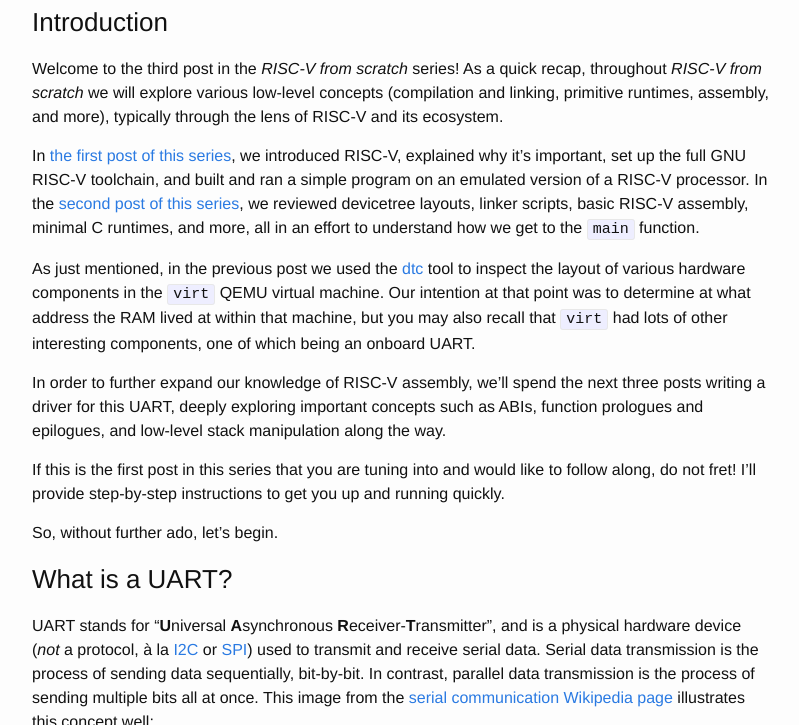
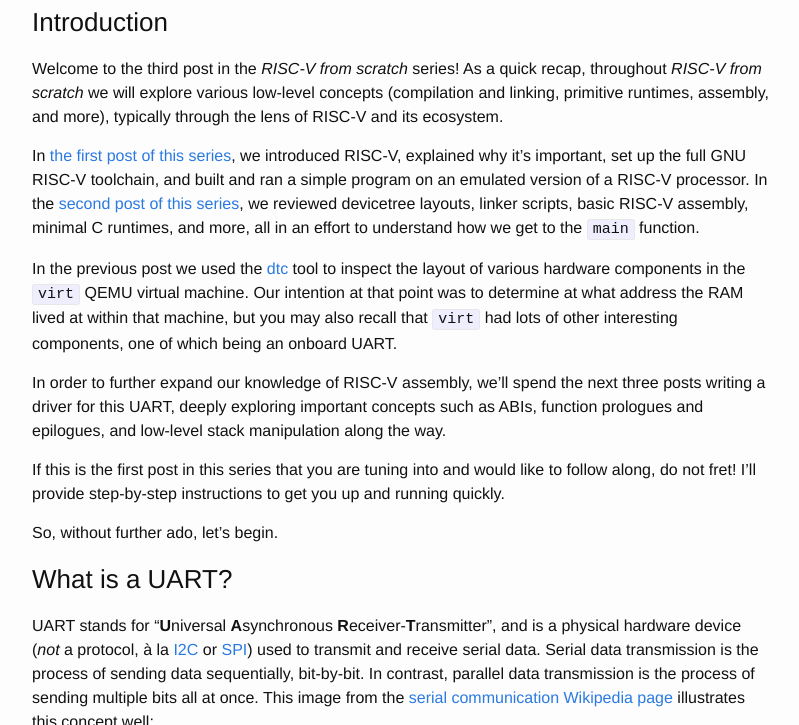
Before and after one commit to twilco/twilco.github.io, a Jekyll site: the page built from _posts/2019-07-08-riscv-from-scratch-3.markdown, in a window 1280 px wide and 900 px high, scrolled down 467 px, cut to the strip 0-725 px from the top of the window. Shown: the whole strip, without its empty margins (238-1037 px from the left). Built offline with Jekyll 4.4.1, drawn with Linux system fonts in a browser that asks for light colours; comment, search, counter and statistics services are not loaded.

Commit message:
Fix sentence - text was _not_ really previously mentioned

```diff
--- a/_posts/2019-07-08-riscv-from-scratch-3.markdown
+++ b/_posts/2019-07-08-riscv-from-scratch-3.markdown
@@ -17,7 +17,7 @@ Welcome to the third post in the *RISC-V from scratch* series!  As a quick recap
 
 In [the first post of this series]({% post_url 2019-03-10-riscv-from-scratch-1 %}), we introduced RISC-V, explained why it's important, set up the full GNU RISC-V toolchain, and built and ran a simple program on an emulated version of a RISC-V processor.  In the [second post of this series]({% post_url 2019-04-27-riscv-from-scratch-2 %}), we reviewed devicetree layouts, linker scripts, basic RISC-V assembly, minimal C runtimes, and more, all in an effort to understand how we get to the `main` function.
 
-As just mentioned, in the previous post we used the [dtc](http://manpages.ubuntu.com/manpages/disco/man1/dtc.1.html) tool to inspect the layout of various hardware components in the `virt` QEMU virtual machine.  Our intention at that point was to determine at what address the RAM lived at within that machine, but you may also recall that `virt` had lots of other interesting components, one of which being an onboard UART.
+In the previous post we used the [dtc](http://manpages.ubuntu.com/manpages/disco/man1/dtc.1.html) tool to inspect the layout of various hardware components in the `virt` QEMU virtual machine.  Our intention at that point was to determine at what address the RAM lived at within that machine, but you may also recall that `virt` had lots of other interesting components, one of which being an onboard UART.
 
 In order to further expand our knowledge of RISC-V assembly, we'll spend the next three posts writing a driver for this UART, deeply exploring important concepts such as ABIs, function prologues and epilogues, and low-level stack manipulation along the way.
 
```
